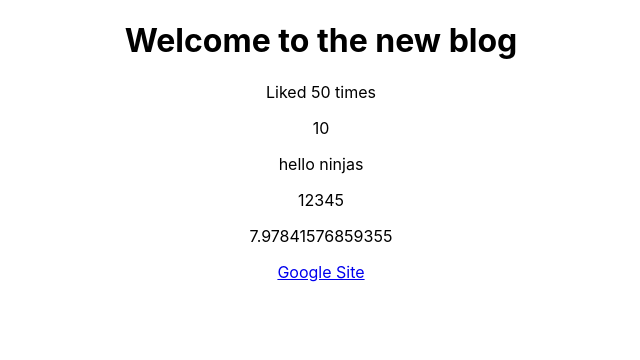
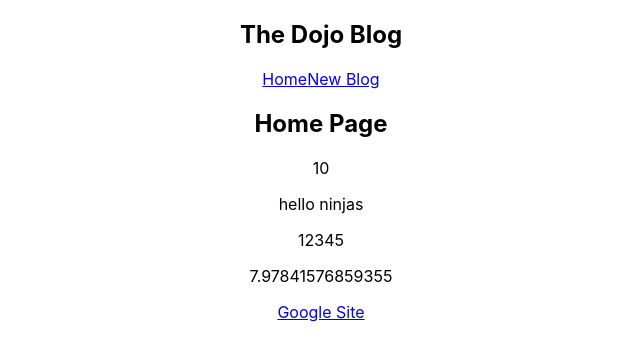
Before and after one commit to AllForPeace/react-blog-practice-1, a JavaScript app: page / in a window 1280 px wide. Shown: the top 360 px of the page, without its empty margins (319-959 px from the left). Built offline with nearby package versions, Linux system fonts and the light colour scheme; the HTML template or start-up script is replaced by a standard one.

Commit message:
lesson 5 final

```diff
--- a/src/App.js
+++ b/src/App.js
@@ -1,18 +1,17 @@
 import './App.css';
+import Navbar from './navbar'
+import Home from './home'
 
 function App() {
   const title = 'Welcome to the new blog';
   const likes = 50;
-  // const person = { name: 'yoshi', age: 30}
   const link = "https://www.google.com";
 
   return (
     <div className="App">
+      <Navbar />
       <div className="content">
-        <h1>{ title }</h1>
-        <p>Liked { likes } times</p>
-
-        {/* <p> { person } </p> */}
+        <Home />
 
         <p> { 10 } </p>
         <p> {'hello ninjas'} </p>
--- /dev/null
+++ b/src/home.js
@@ -0,0 +1,9 @@
+const Home = () => {
+    return (
+        <div className="home">
+            <h2>Home Page</h2>
+        </div>
+    );
+}
+
+export default Home
--- /dev/null
+++ b/src/navbar.js
@@ -0,0 +1,15 @@
+// import
+
+function Navbar() {
+    return (
+        <nav className="navbar">
+            <h1>The Dojo Blog</h1>
+            <div className="links">
+                <a href="/">Home</a>
+                <a href="/create">New Blog</a>
+            </div>
+        </nav>
+    );
+}
+
+export default Navbar;
```
